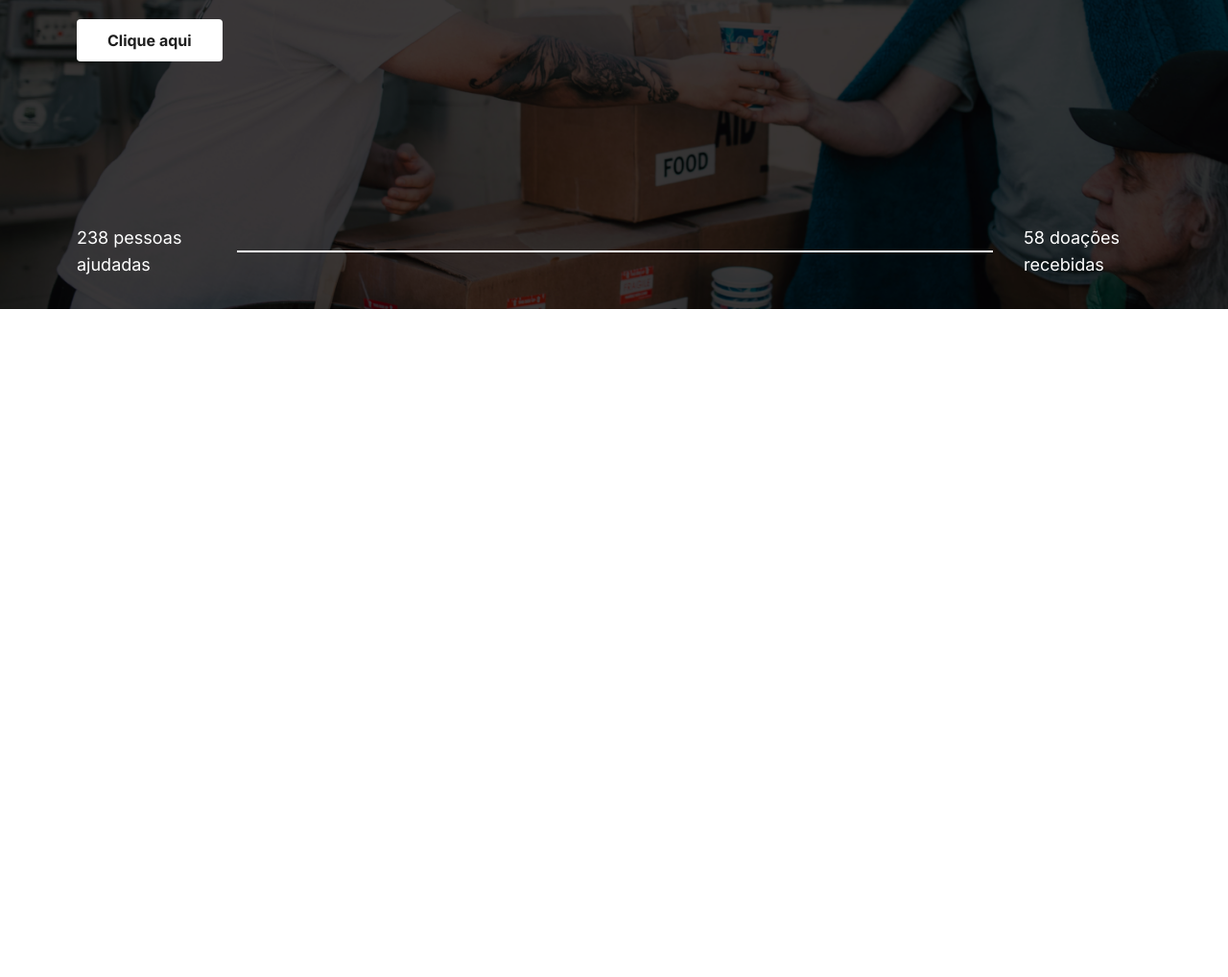
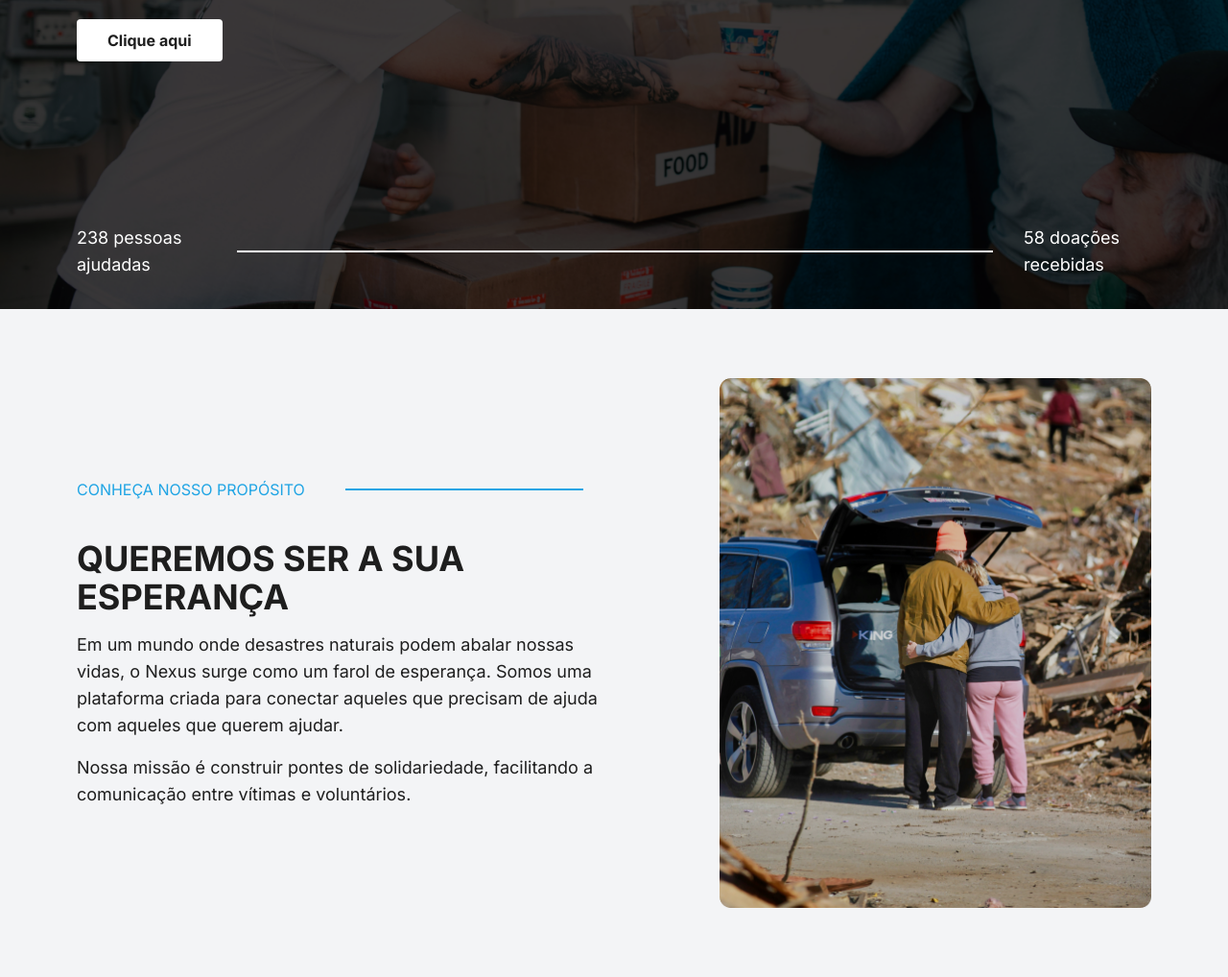
Before and after one commit to lsgonc/nexus, a plain HTML site: page src/index.html in a window 1280 px wide. Shown: the part 378-1396 px from the top of the page at 96% size. Before the commit the page ends 800 px from the top, so only its background shows below. Drawn offline with nearby package versions, Linux system fonts and the light colour scheme.

Commit message:
Criação da section about

```diff
--- a/src/index.html
+++ b/src/index.html
@@ -155,6 +155,27 @@
       </div>
     </section>
 
+    <section id="about" class="flex flex-col lg:flex-row items-center justify-between px-20 py-12 bg-gray-100">
+      <!-- Texto à Esquerda -->
+      <div class="w-1/2">
+        <div class="flex items-center">
+          <h3 class="text-md w-full text-[#1FA4E4]">CONHEÇA NOSSO PROPÓSITO</h3>
+          <div class="border-t-2 border-[#1FA4E4] w-full mx-8"></div>
+        </div>
+
+        <h2 class="text-4xl font-bold mb-4 mt-10">QUEREMOS SER A SUA ESPERANÇA</h2>
+        <p class="text-lg mb-4">Em um mundo onde desastres naturais podem abalar nossas vidas, o Nexus surge como um farol de esperança. Somos uma plataforma criada para conectar aqueles que precisam de ajuda com aqueles que querem ajudar.</p>
+        <p class="text-lg">Nossa missão é construir pontes de solidariedade, facilitando a comunicação entre vítimas e voluntários.</p>
+      </div>
+
+      <!-- Imagem à Direita -->
+      <div style="width: 450px; height: 600px;">
+        <img src="assets/images/img-sobre.png" alt="Dois idosos se abraçando" class="lg:w-full lg:h-auto mx-auto mt-6 w-1/2 h-1/2 self-center object-cover rounded-lg">
+      </div>
+    </section>
+
+
+
     <script src="scripts/main.js"></script>
   </body>
 </html>
```
Also changed, not shown: src/assets/images/img-sobre.png (added).
